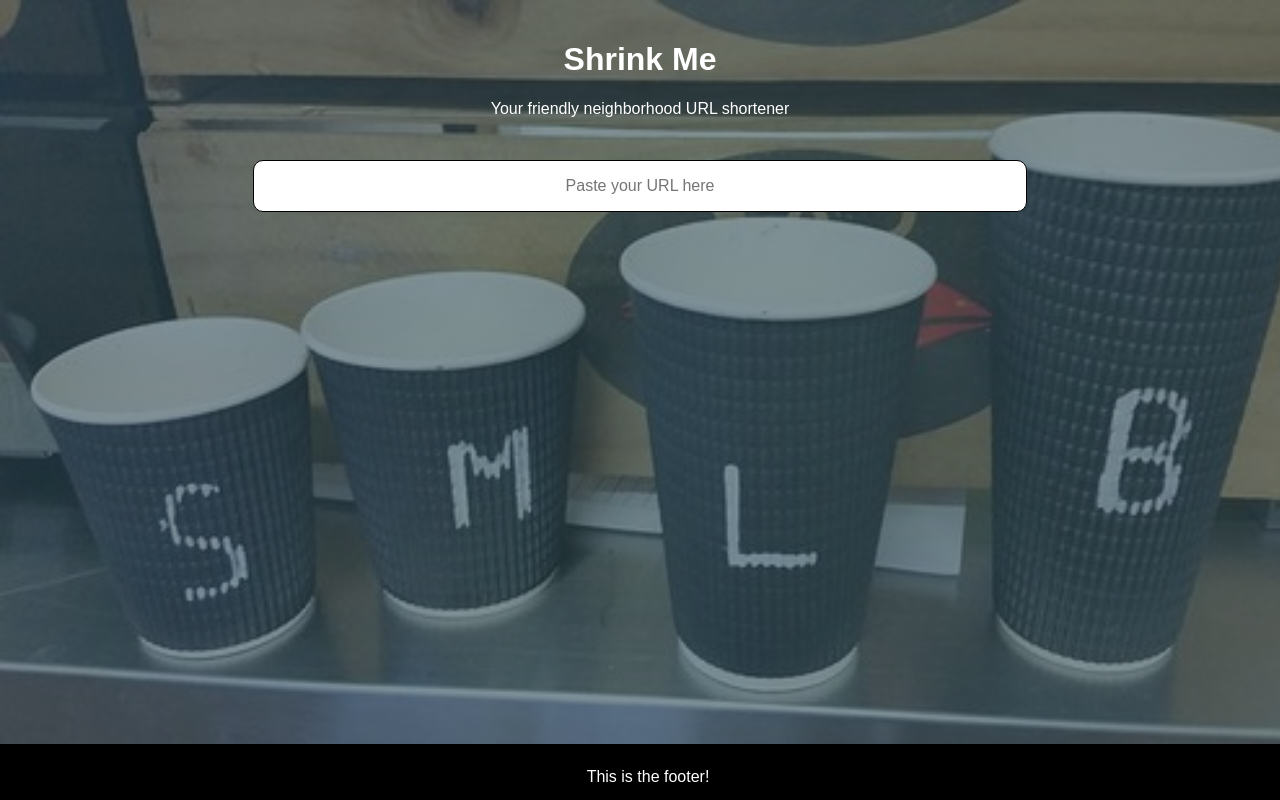
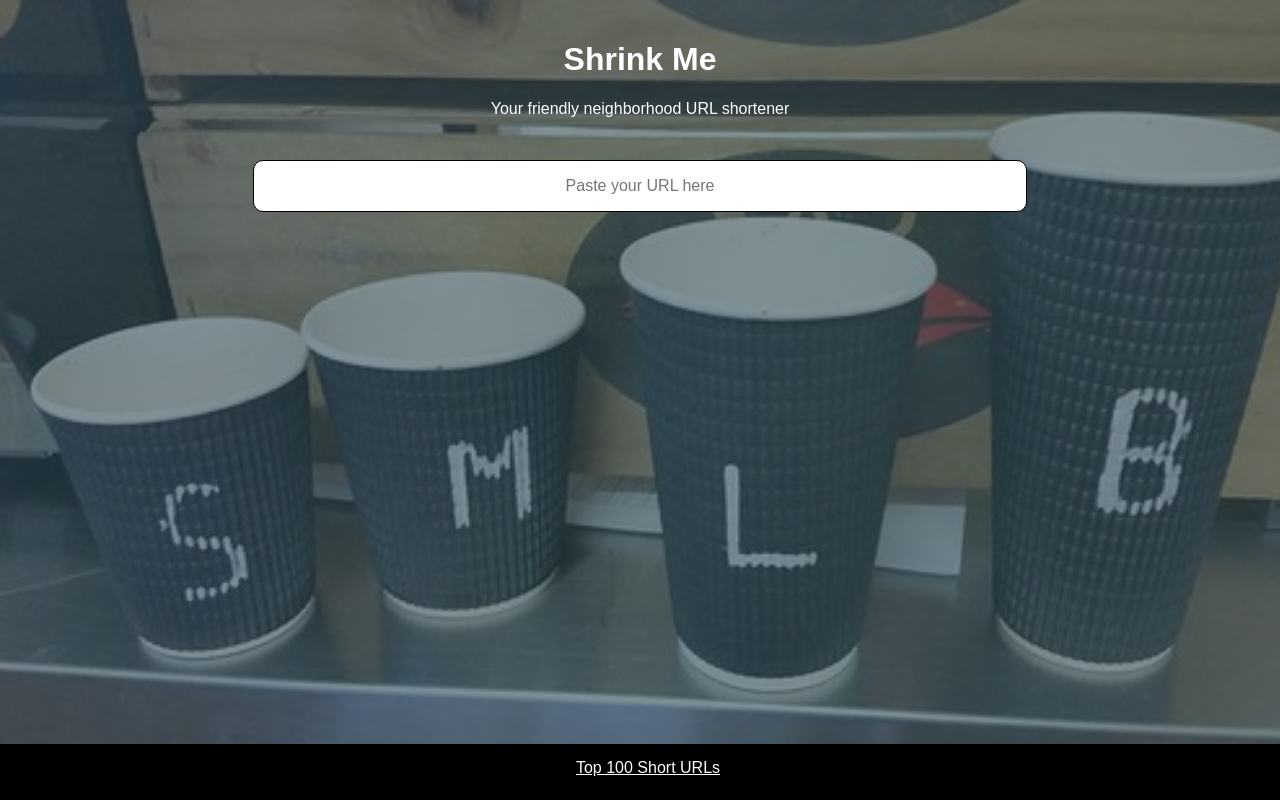
Before and after one commit to LKWLaLa/url-shortener-fe, a React (Create React App) app: page / in a window 1280 px wide. Built offline with nearby package versions, Linux system fonts and the light colour scheme.

Commit message:
conditionally render footer link, depending on path

```diff
--- a/src/components/Footer.js
+++ b/src/components/Footer.js
@@ -1,9 +1,18 @@
 import React from 'react';
+import { Link } from 'react-router-dom'
 
 const Footer = (props) => {
+
+  let getLink = () => {
+    if (props.path === "/top-100"){
+      return <Link className="footer-link" to="/">Home</Link>
+    }
+    return <Link className="footer-link" to="/top-100">Top 100 Short URLs</Link>
+  }
+
   return(
     <div className="footer">
-      <p>This is the footer!</p>
+      {getLink()}
     </div>
   )
 }
--- a/src/components/HomeContainer.js
+++ b/src/components/HomeContainer.js
@@ -39,7 +39,7 @@ class HomeContainer extends Component {
       <div>
         <Input postUrl={this.postUrl}/>
         {this.results()}
-        <Footer />
+        <Footer path={this.props.history.location.pathname}/>
       </div>
     );
   }
--- a/src/components/UrlsContainer.js
+++ b/src/components/UrlsContainer.js
@@ -27,7 +27,7 @@ class UrlsContainer extends Component {
         <ol className="urls-list">
         {this.mapUrls()}
         </ol>
-        <Footer />
+        <Footer path={this.props.history.location.pathname}/>
       </div>
     );
   }
```
